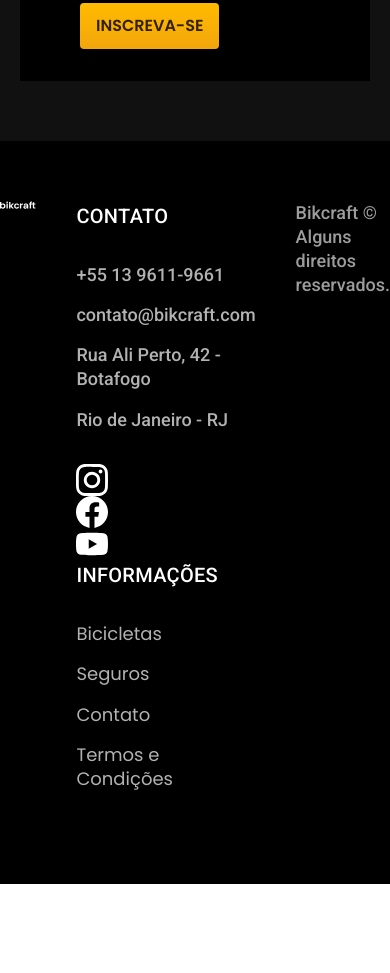
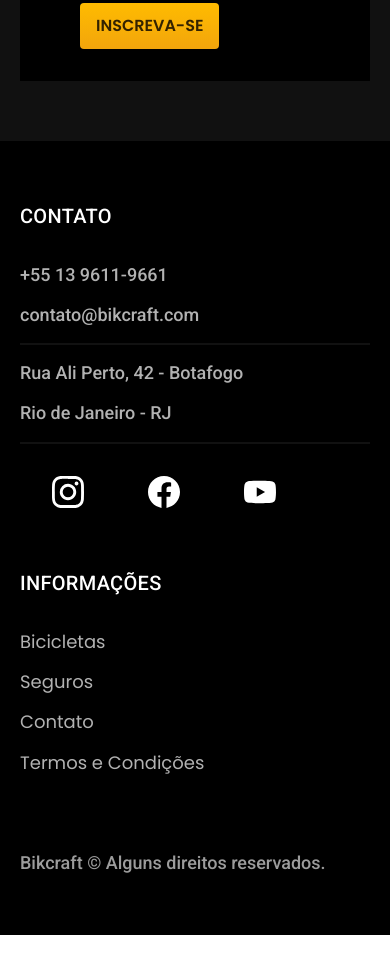
Before and after one commit to HenriqueDiax/bikcraft, a plain HTML site: page index.html in a window 390 px wide. Shown: the part 4237-5210 px from the top of the page. After the commit the page ends 5172 px from the top, so only its background shows below. Drawn offline with Linux system fonts and the light colour scheme.

Commit message:
finalizacao-footer

```diff
--- a/css/global/footer.css
+++ b/css/global/footer.css
@@ -18,6 +18,45 @@
 
 }
 
+.footer-contato li:nth-child(even):after{
+  content: "";
+  display: block;
+  max-width: 360px;
+  height: 2px;
+  background: var(--cor-11);
+  margin-top: 16px;
+}
+
 .footer li{
   margin-bottom: 16px;
 }
+
+.footer-redes{
+  display: flex;
+  gap: 32px;
+}
+.footer a:hover{
+  color: var(--cor-0);
+}
+
+.footer-copy{
+  grid-column: 1 / -1;
+  margin-top: 40px;
+}
+@media (max-width: 800px){
+  .footer > img{
+    display: none;
+
+  }
+  .footer{
+    grid-template-columns: 1fr 1fr;
+  }
+}@media (max-width: 600px){
+  .footer{
+  grid-template-columns: 1fr;
+  gap: 60px;
+}
+.footer-copy{
+  margin-top: 0px;
+}
+}
--- a/css/global/global.css
+++ b/css/global/global.css
@@ -2,7 +2,6 @@ body {
   margin: 0px;
   font-family: Arial, Helvetica, sans-serif;
   color: #111;
-  padding-bottom: 600px;
 }
 h1,
 h2,
--- a/index.html
+++ b/index.html
@@ -159,7 +159,7 @@
 
   <footer class="footer-bg">
 
-    <div class="footer">
+    <div class="footer container">
       <img src="./img/bikcraft.svg" alt="Bikcraft">
       <div class="footer-contato">
         <h3 class="font-2-l-b cor-0">Contato</h3>
@@ -177,6 +177,8 @@
           <a href="./"></a>
           <img src="./img/redes/youtube.svg" alt="Youtube">
         </div>
+
+      </div>
       <div class="footer-informacoes">
         <h3 class="font-2-l-b cor-0">Informações</h3>
         <nav>
@@ -188,9 +190,10 @@
           </ul>
         </nav>
       </div>
+      <p class="footer-copy font-2-m cor-6">Bikcraft © Alguns direitos reservados.</p>
+
     </div>
-      <p class="footer-copy font-2-m cor-6">Bikcraft © Alguns direitos reservados.</p>
-    </div>
+
 
   </footer>
 
```
Lines whose indentation alone changed are shown as unchanged.
